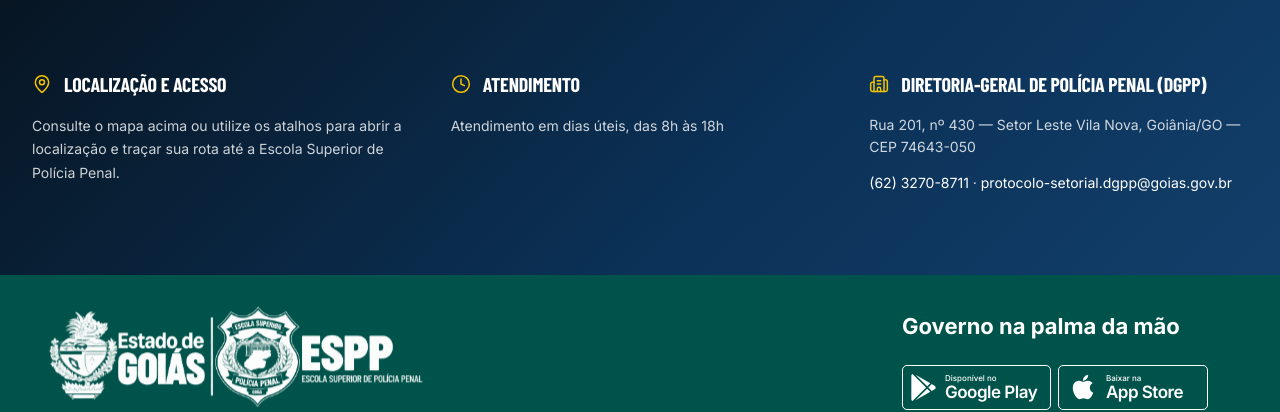
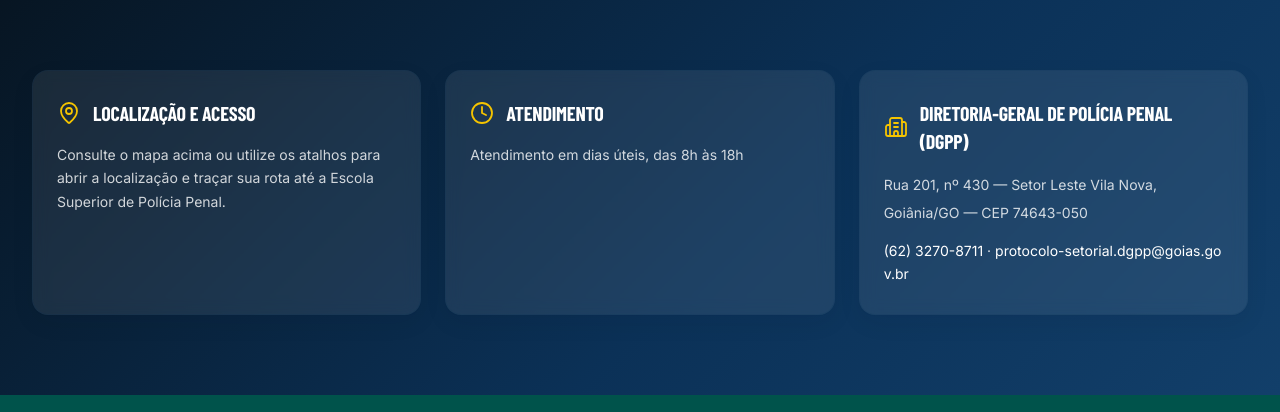
Before and after one commit to jhfmiguel/ppgo-espp-site, a Next.js app in the folder app/: page /localizacao in a window 1280 px wide. Shown: the part 1051-1463 px from the top of the page. Built offline with nearby package versions, Linux system fonts and the light colour scheme.

Commit message:
ESPP 467 - padroniza cards da localização com a home

```diff
--- a/app/components/localizacao.tsx
+++ b/app/components/localizacao.tsx
@@ -8,132 +8,58 @@ const rotaLink = `https://www.google.com/maps/dir/?api=1&destination=${encodeURI
 
 export function Localizacao() {
   return (
-    <section
-      id="localizacao"
-      aria-labelledby="localizacao-titulo"
-      className="bg-white pt-10 lg:pt-14"
-    >
+    <section id="localizacao" aria-labelledby="localizacao-titulo" className="bg-white pt-10 lg:pt-14">
       <div className="container-espp">
-        <PageHeader
-          href="/localizacao"
-          id="localizacao-titulo"
-          eyebrow={localizacao.eyebrow}
-          titulo={localizacao.titulo}
-          texto={localizacao.texto}
-        />
+        <PageHeader href="/localizacao" id="localizacao-titulo" eyebrow={localizacao.eyebrow} titulo={localizacao.titulo} texto={localizacao.texto} />
 
         <div className="mt-14 grid gap-8 lg:grid-cols-12">
           <div className="lg:col-span-7">
-            <MapEmbed
-              query={localizacao.mapaQuery}
-              title={`Mapa da localização da Escola Superior de Polícia Penal — ${localizacao.endereco.completo}`}
-            />
+            <MapEmbed query={localizacao.mapaQuery} title={`Mapa da localização da Escola Superior de Polícia Penal — ${localizacao.endereco.completo}`} />
             <div className="mt-4 flex flex-wrap gap-3">
-              <a
-                href={mapsLink}
-                target="_blank"
-                rel="noopener noreferrer"
-                className="inline-flex items-center gap-2 rounded-md border border-ink-300 px-5 py-2.5 text-xs font-bold tracking-wider text-ink-900 uppercase transition-colors hover:border-gold-500 hover:text-gold-600"
-              >
-                <MapPin className="size-4" aria-hidden="true" />
-                Abrir no Google Maps
+              <a href={mapsLink} target="_blank" rel="noopener noreferrer" className="inline-flex items-center gap-2 rounded-md border border-ink-300 px-5 py-2.5 text-xs font-bold tracking-wider text-ink-900 uppercase transition-colors hover:border-gold-500 hover:text-gold-600">
+                <MapPin className="size-4" aria-hidden="true" /> Abrir no Google Maps
               </a>
-              <a
-                href={rotaLink}
-                target="_blank"
-                rel="noopener noreferrer"
-                className="inline-flex items-center gap-2 rounded-md bg-gold-500 px-5 py-2.5 text-xs font-bold tracking-wider text-ink-950 uppercase transition-colors hover:bg-gold-400"
-              >
-                <Navigation className="size-4" aria-hidden="true" />
-                Traçar rota
+              <a href={rotaLink} target="_blank" rel="noopener noreferrer" className="inline-flex items-center gap-2 rounded-md bg-gold-500 px-5 py-2.5 text-xs font-bold tracking-wider text-ink-950 uppercase transition-colors hover:bg-gold-400">
+                <Navigation className="size-4" aria-hidden="true" /> Traçar rota
               </a>
             </div>
           </div>
 
           <div className="lg:col-span-5">
             <div className="rounded-lg border border-ink-200 bg-white p-7 shadow-sm">
-              <h3 className="title-display flex items-center gap-2.5 text-xl text-ink-900">
-                <MapPin className="size-5 text-gold-600" aria-hidden="true" />
-                Sede da Escola
-              </h3>
-              <address className="mt-4 text-base leading-relaxed text-ink-800 not-italic">
-                {localizacao.endereco.logradouro}
-                <br />
-                {localizacao.endereco.bairro} — {localizacao.endereco.cidade}/
-                {localizacao.endereco.uf}
-              </address>
-
-              <p className="mt-5 flex items-center gap-2 text-sm text-ink-500">
-                <Clock className="size-4 shrink-0" aria-hidden="true" />
-                {localizacao.horario}
-              </p>
-
+              <h3 className="title-display flex items-center gap-2.5 text-xl text-ink-900"><MapPin className="size-5 text-gold-600" aria-hidden="true" />Sede da Escola</h3>
+              <address className="mt-4 text-base leading-relaxed text-ink-800 not-italic">{localizacao.endereco.logradouro}<br />{localizacao.endereco.bairro} — {localizacao.endereco.cidade}/{localizacao.endereco.uf}</address>
+              <p className="mt-5 flex items-center gap-2 text-sm text-ink-500"><Clock className="size-4 shrink-0" aria-hidden="true" />{localizacao.horario}</p>
               <dl className="mt-6 divide-y divide-ink-200 border-t border-ink-200">
                 {localizacao.contatos.map((c) => (
-                  <div
-                    key={`${c.label}-${c.valor}`}
-                    className="flex items-center justify-between gap-4 py-3"
-                  >
-                    <dt className="text-xs font-semibold tracking-[0.14em] text-ink-500 uppercase">
-                      {c.label}
-                    </dt>
-                    <dd>
-                      <a
-                        href={c.href}
-                        className="text-sm font-medium text-ink-800 transition-colors hover:text-gold-600"
-                      >
-                        {c.valor}
-                      </a>
-                    </dd>
+                  <div key={`${c.label}-${c.valor}`} className="flex items-center justify-between gap-4 py-3">
+                    <dt className="text-xs font-semibold tracking-[0.14em] text-ink-500 uppercase">{c.label}</dt>
+                    <dd><a href={c.href} className="text-sm font-medium text-ink-800 transition-colors hover:text-gold-600">{c.valor}</a></dd>
                   </div>
                 ))}
               </dl>
             </div>
-
           </div>
         </div>
       </div>
 
       <div className="localizacao-faixa-degrade mt-4 w-full bg-[#071522] bg-[linear-gradient(135deg,#071522_0%,#0b3157_58%,#123f6a_100%)] py-16 text-white lg:mt-6 lg:py-20">
         <div className="container-espp">
-          <div className="grid gap-10 md:grid-cols-3 md:gap-10">
-            <div>
-              <h2 className="title-display flex items-center gap-3 text-xl !text-white">
-                <MapPin className="size-5 shrink-0 text-[#f5c400]" aria-hidden="true" />
-                Localização e acesso
-              </h2>
-              <p className="mt-4 text-sm leading-relaxed text-white/80">
-                Consulte o mapa acima ou utilize os atalhos para abrir a localização e traçar sua rota até a Escola Superior de Polícia Penal.
-              </p>
+          <div className="grid gap-5 md:grid-cols-3 lg:gap-6">
+            <div className="flex h-full flex-col rounded-2xl border border-white/20 bg-white/[0.08] px-6 py-7 text-white shadow-[0_18px_50px_rgba(0,0,0,.16)] backdrop-blur-sm transition duration-300 hover:-translate-y-1 hover:border-white/30 hover:bg-white/[0.12]">
+              <h2 className="title-display flex items-center gap-3 text-xl !text-white"><MapPin className="size-6 shrink-0 text-[#f5c400]" aria-hidden="true" />Localização e acesso</h2>
+              <p className="mt-4 grow text-sm leading-7 !text-white/80">Consulte o mapa acima ou utilize os atalhos para abrir a localização e traçar sua rota até a Escola Superior de Polícia Penal.</p>
             </div>
 
-            <div>
-              <h3 className="title-display flex items-center gap-3 text-xl !text-white">
-                <Clock className="size-5 shrink-0 text-[#f5c400]" aria-hidden="true" />
-                Atendimento
-              </h3>
-              <p className="mt-4 text-sm leading-relaxed text-white/80">
-                {localizacao.horario}
-              </p>
+            <div className="flex h-full flex-col rounded-2xl border border-white/20 bg-white/[0.08] px-6 py-7 text-white shadow-[0_18px_50px_rgba(0,0,0,.16)] backdrop-blur-sm transition duration-300 hover:-translate-y-1 hover:border-white/30 hover:bg-white/[0.12]">
+              <h3 className="title-display flex items-center gap-3 text-xl !text-white"><Clock className="size-6 shrink-0 text-[#f5c400]" aria-hidden="true" />Atendimento</h3>
+              <p className="mt-4 grow text-sm leading-7 !text-white/80">{localizacao.horario}</p>
             </div>
 
-            <div>
-              <h3 className="title-display flex items-center gap-3 text-xl !text-white">
-                <Building2 className="size-5 shrink-0 text-[#f5c400]" aria-hidden="true" />
-                {localizacao.sedeDgpp.titulo}
-              </h3>
-              <address className="mt-4 text-sm leading-relaxed text-white/80 not-italic">
-                {localizacao.sedeDgpp.endereco}
-              </address>
-              <p className="mt-3 text-sm leading-relaxed text-white/80">
-                <a href="tel:+556232708711" className="text-white transition-colors hover:text-[#f5c400]">
-                  {localizacao.sedeDgpp.telefone}
-                </a>
-                {" · "}
-                <a href={`mailto:${localizacao.sedeDgpp.email}`} className="break-all text-white transition-colors hover:text-[#f5c400]">
-                  {localizacao.sedeDgpp.email}
-                </a>
-              </p>
+            <div className="flex h-full flex-col rounded-2xl border border-white/20 bg-white/[0.08] px-6 py-7 text-white shadow-[0_18px_50px_rgba(0,0,0,.16)] backdrop-blur-sm transition duration-300 hover:-translate-y-1 hover:border-white/30 hover:bg-white/[0.12]">
+              <h3 className="title-display flex items-center gap-3 text-xl !text-white"><Building2 className="size-6 shrink-0 text-[#f5c400]" aria-hidden="true" />{localizacao.sedeDgpp.titulo}</h3>
+              <address className="mt-4 text-sm leading-7 !text-white/80 not-italic">{localizacao.sedeDgpp.endereco}</address>
+              <p className="mt-3 text-sm leading-7 !text-white/80"><a href="tel:+556232708711" className="text-white transition-colors hover:text-[#f5c400]">{localizacao.sedeDgpp.telefone}</a>{" · "}<a href={`mailto:${localizacao.sedeDgpp.email}`} className="break-all text-white transition-colors hover:text-[#f5c400]">{localizacao.sedeDgpp.email}</a></p>
             </div>
           </div>
         </div>
```
